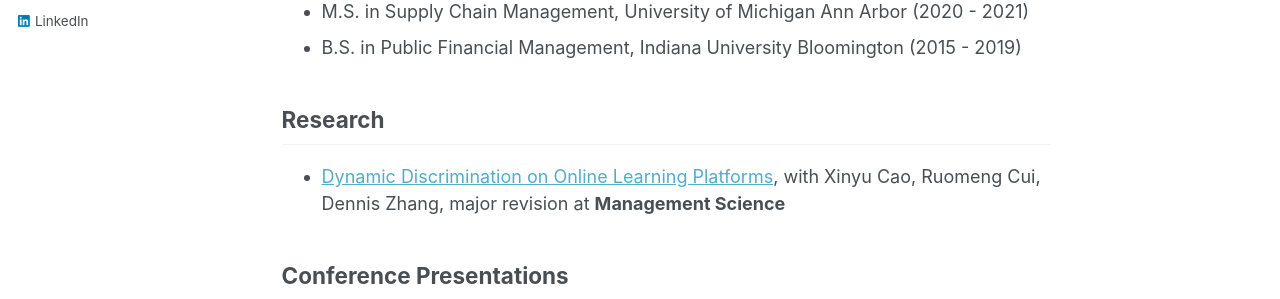
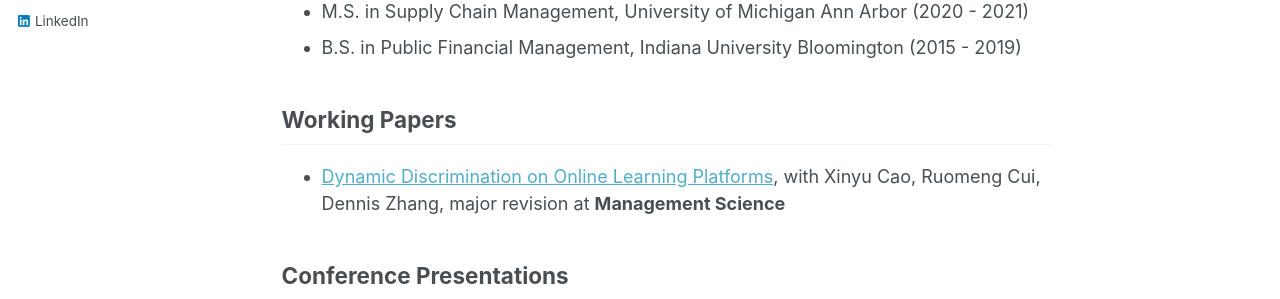
Before and after one commit to PeiboZhang/peibozhang.github.io, a Jekyll site: the page built from _pages/about.md, in a window 1280 px wide and 1321 px high. Shown: the part 478-777 px from the top of the window. Built offline with Jekyll 4.4.1, drawn with Linux system fonts in a browser that asks for light colours; some web fonts are replaced.

Commit message:
Update about.md

```diff
--- a/_pages/about.md
+++ b/_pages/about.md
@@ -30,7 +30,7 @@ My research interest broadly centers on online platform operations, generative A
 - M.S. in Supply Chain Management, University of Michigan Ann Arbor (2020 - 2021)
 - B.S. in Public Financial Management, Indiana University Bloomington (2015 - 2019)
 
-## Research
+## Working Papers
 <ul>
   <li style="list-style-type: disc;">
     <a href="https://papers.ssrn.com/sol3/papers.cfm?abstract_id=5264242" target="_blank">Dynamic Discrimination on Online Learning Platforms</a>, with Xinyu Cao, Ruomeng Cui, Dennis Zhang, major revision at <b>Management Science</b>
```
